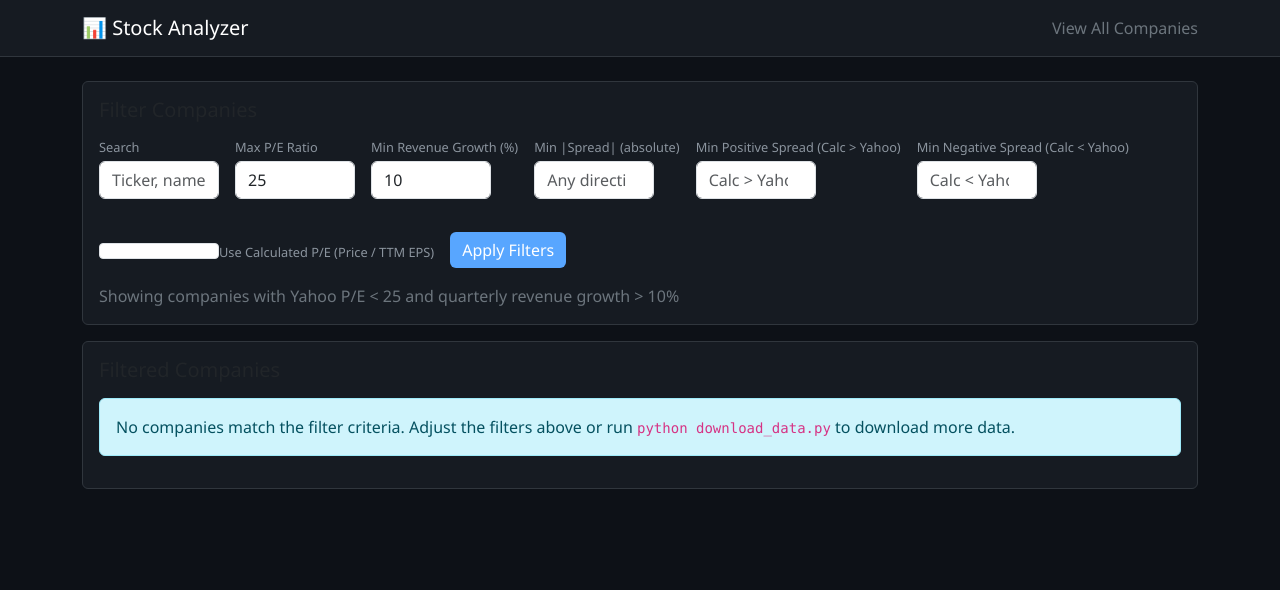
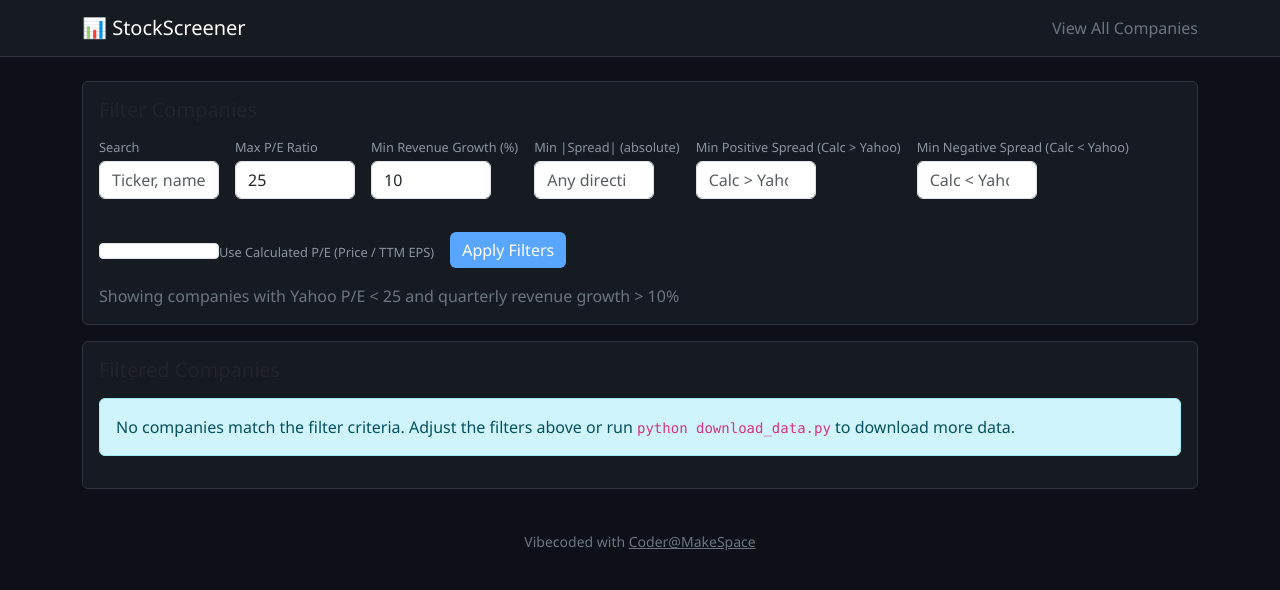
Before and after one commit to luisriverag/stockscreener, a Flask app: page / in a window 1280 px wide. Shown: the top 590 px of the page. Run offline with Flask 3, Linux system fonts and the light colour scheme; some libraries are stand-ins or nearby versions.

Commit message:
Update title to StockScreener and add footer with Coder@MakeSpace link

```diff
--- a/templates/index.html
+++ b/templates/index.html
@@ -3,7 +3,7 @@
 <head>
     <meta charset="UTF-8">
     <meta name="viewport" content="width=device-width, initial-scale=1.0">
-    <title>Stock Analyzer - Filtered Companies</title>
+    <title>StockScreener - Filtered Companies</title>
     <link href="https://cdn.jsdelivr.net/npm/bootstrap@5.3.0/dist/css/bootstrap.min.css" rel="stylesheet">
     <script src="https://cdn.plot.ly/plotly-2.27.0.min.js"></script>
     <style>
@@ -120,7 +120,7 @@
 <body>
     <nav class="navbar navbar-expand-lg navbar-dark">
         <div class="container">
-            <a class="navbar-brand" href="/">📊 Stock Analyzer</a>
+            <a class="navbar-brand" href="/">📊 StockScreener</a>
             <span class="navbar-text text-secondary">
                 <a href="/all" class="text-secondary text-decoration-none">View All Companies</a>
             </span>
@@ -367,5 +367,9 @@
             }
         }
     </script>
+
+    <footer class="text-center text-secondary py-3 mt-4">
+        <small>Vibecoded with <a href="https://coder.mksmad.org" target="_blank" class="text-secondary">Coder@MakeSpace</a></small>
+    </footer>
 </body>
 </html>
--- a/templates/ticker.html
+++ b/templates/ticker.html
@@ -126,7 +126,7 @@
 <body>
     <nav class="navbar navbar-expand-lg navbar-dark">
         <div class="container">
-            <a class="navbar-brand" href="/">📊 Stock Analyzer</a>
+            <a class="navbar-brand" href="/">📊 StockScreener</a>
             <span class="navbar-text">
                 <a href="/" class="text-secondary text-decoration-none">← Back to List</a>
             </span>
@@ -603,5 +603,9 @@
             }
         }
     </script>
+
+    <footer class="text-center text-secondary py-3 mt-4">
+        <small>Vibecoded with <a href="https://coder.mksmad.org" target="_blank" class="text-secondary">Coder@MakeSpace</a></small>
+    </footer>
 </body>
 </html>
```
Also changed, not shown: templates/all.html (+6 -2 lines).
